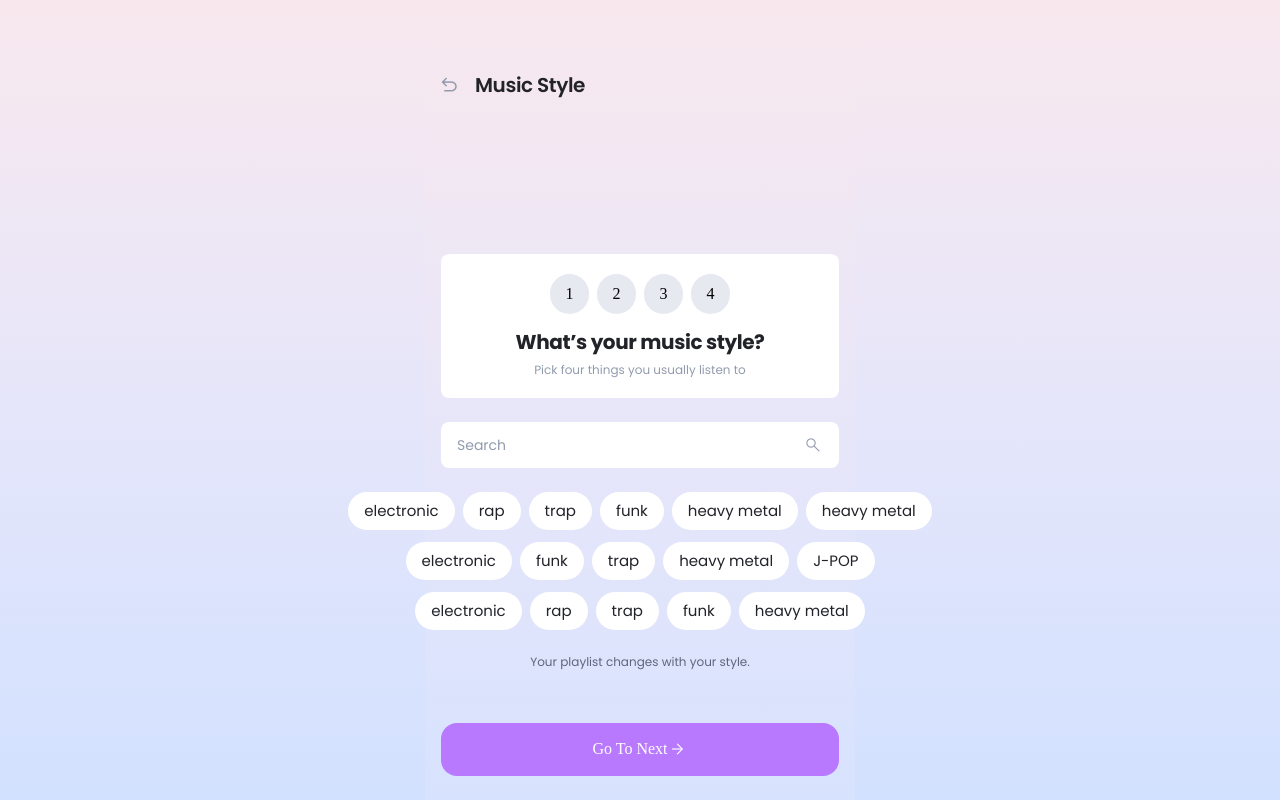
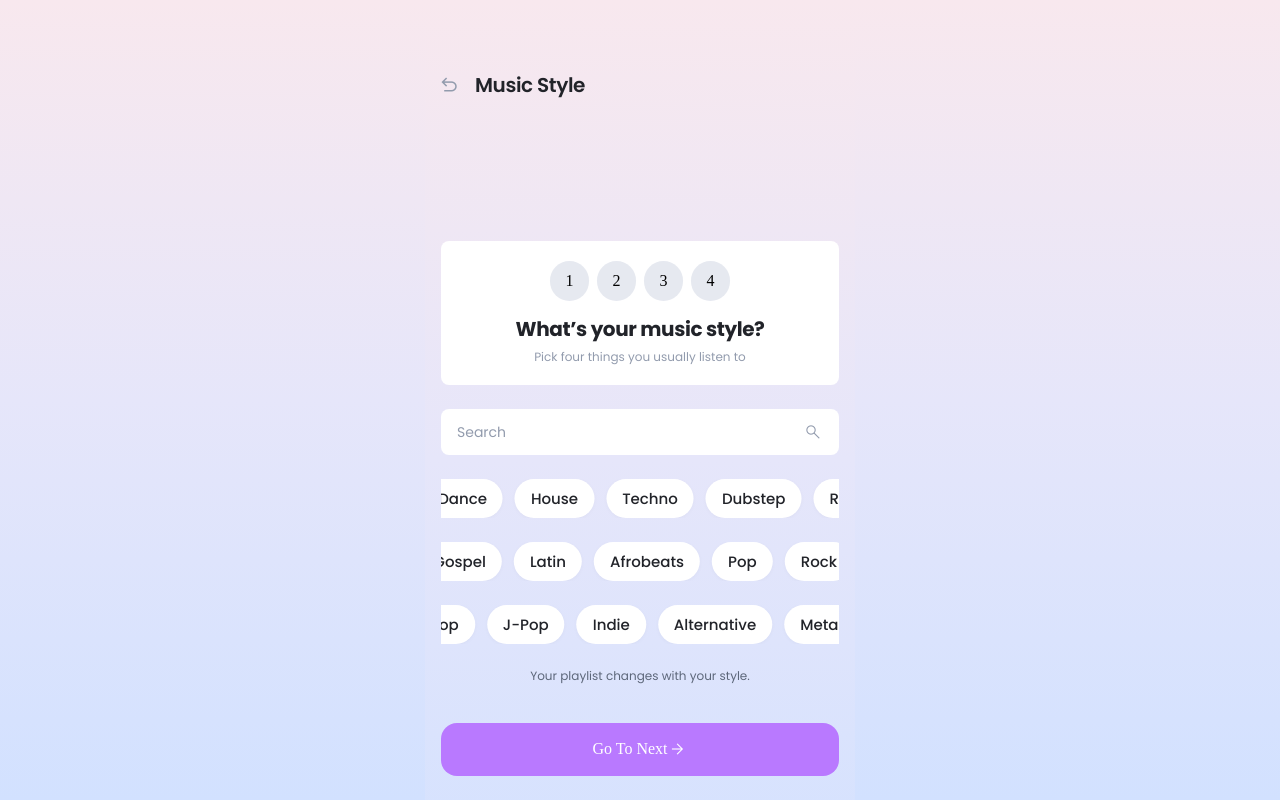
Before and after one commit to DAON-SJSU/layered.frontend, a React (Vite) app: page /choicePreference in a window 1280 px wide. Built offline with nearby package versions, Linux system fonts and the light colour scheme.

Commit message:
feat :: musicType 왼쪽 스왑 애니메이션 추가

```diff
--- /dev/null
+++ b/src/pages/choicePreference/data.ts
@@ -0,0 +1,33 @@
+
+export const musicGenres = [
+  "Pop",
+  "Rock",
+  "Hip-hop",
+  "R&B",
+  "Jazz",
+  "Classical",
+  "Electronic",
+  "Dance",
+  "House",
+  "Techno",
+  "Dubstep",
+  "Reggae",
+  "Ska",
+  "Country",
+  "Blues",
+  "Funk",
+  "Soul",
+  "K-Pop",
+  "J-Pop",
+  "Indie",
+  "Alternative",
+  "Metal",
+  "Punk",
+  "Disco",
+  "Trance",
+  "Lo-fi",
+  "Ambient",
+  "Gospel",
+  "Latin",
+  "Afrobeats"
+];
--- a/src/pages/choicePreference/index.tsx
+++ b/src/pages/choicePreference/index.tsx
@@ -2,8 +2,20 @@ import HeaderBar from '../../components/headerBar/index';
 import MusicType from '../../components/musicType';
 import SubmitBtn from '../../components/submitBtn';
 import * as _ from './style';
+import { musicGenres } from './data';
+
+
+const splitMusicList = (list: string[], n: number) => {
+    const len = Math.ceil(list.length / n);
+    return Array.from({ length: n }, (_, i) =>
+        list.slice(i * len, (i + 1) * len)
+    );
+};
 
 const ChoicePreference = () => {
+    const musicList = musicGenres;
+    const lines = splitMusicList([...musicList, ...musicList], 3);
+
     return (
         <>
             <HeaderBar text={"Music Style"} />
@@ -27,30 +39,17 @@ const ChoicePreference = () => {
                             <_.TextInput type='text' placeholder='Search'></_.TextInput>
                             <span className="material-symbols-outlined" style={_.searchIcon}>search</span>
                         </_.SearchBar>
-                        <_.TypeBox>
-                            <_.TypeLine>
-                                <MusicType music={"electronic"}></MusicType>
-                                <MusicType music={"rap"}></MusicType>
-                                <MusicType music={"trap"}></MusicType>
-                                <MusicType music={"funk"}></MusicType>
-                                <MusicType music={"heavy metal"}></MusicType>
-                                <MusicType music={"heavy metal"}></MusicType>
-                            </_.TypeLine>
-                            <_.TypeLine>
-                                <MusicType music={"electronic"}></MusicType>
-                                <MusicType music={"funk"}></MusicType>
-                                <MusicType music={"trap"}></MusicType>
-                                <MusicType music={"heavy metal"}></MusicType>
-                                <MusicType music={"J-POP"}></MusicType>
-                            </_.TypeLine>
-                            <_.TypeLine>
-                                <MusicType music={"electronic"}></MusicType>
-                                <MusicType music={"rap"}></MusicType>
-                                <MusicType music={"trap"}></MusicType>
-                                <MusicType music={"funk"}></MusicType>
-                                <MusicType music={"heavy metal"}></MusicType>
-                            </_.TypeLine>
-                        </_.TypeBox>
+
+                        {lines.map((line, i) => (
+                            <_.LoopLineWrapper key={i}>
+                                <_.LoopLine>
+                                    {[...line, ...line].map((music, idx) => (
+                                        <_.MusicType key={idx}>{music}</_.MusicType>
+                                    ))}
+                                </_.LoopLine>
+                            </_.LoopLineWrapper>
+                        ))}
+
                         <_.SubText>Your playlist changes with your style.</_.SubText>
                     </_.SectionFirstDiv>
                 </_.sectionFrist>
--- a/src/pages/choicePreference/style.ts
+++ b/src/pages/choicePreference/style.ts
@@ -1,4 +1,5 @@
 import styled from "@emotion/styled";
+import { keyframes } from "@emotion/react";
 
 export const Container = styled.div`
     display: flex;
@@ -169,3 +170,39 @@ export const SubmitBtnContainer = styled.div`
     display: flex;
     justify-content: center;
 `
+
+const scrollLoop = keyframes`
+  0% {
+    transform: translateX(0);
+  }
+  100% {
+    transform: translateX(-50%);
+  }
+`;
+
+export const LoopLineWrapper = styled.div`
+  width: 100%;
+  overflow: hidden;
+  position: relative;
+`;
+
+export const LoopLine = styled.div`
+  display: flex;
+  gap: 12px;
+  width: max-content;
+  animation: ${scrollLoop} 15s linear infinite;
+`;
+
+export const MusicType = styled.div`
+    display: inline-block;
+    padding: 8px 16px;
+    background: #fff;
+    border-radius: 20px;
+    font-family: Poppins;
+    font-size: 15px;
+    color: var(--Text-Text-10);
+    font-weight: 500;
+    white-space: nowrap;
+    box-shadow: 0 1px 4px rgba(0,0,0,0.03);
+    flex-shrink: 0;
+`;
```
